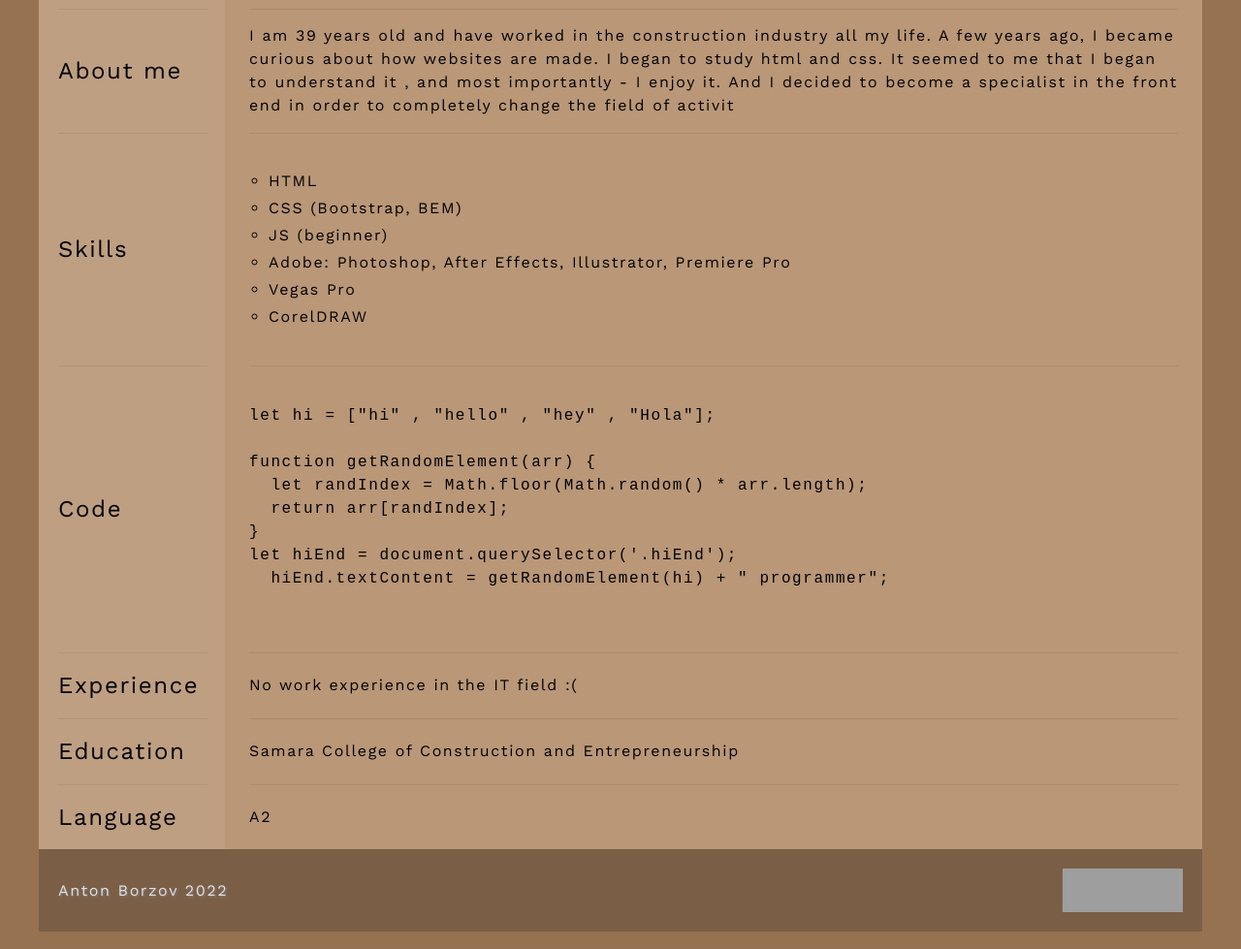
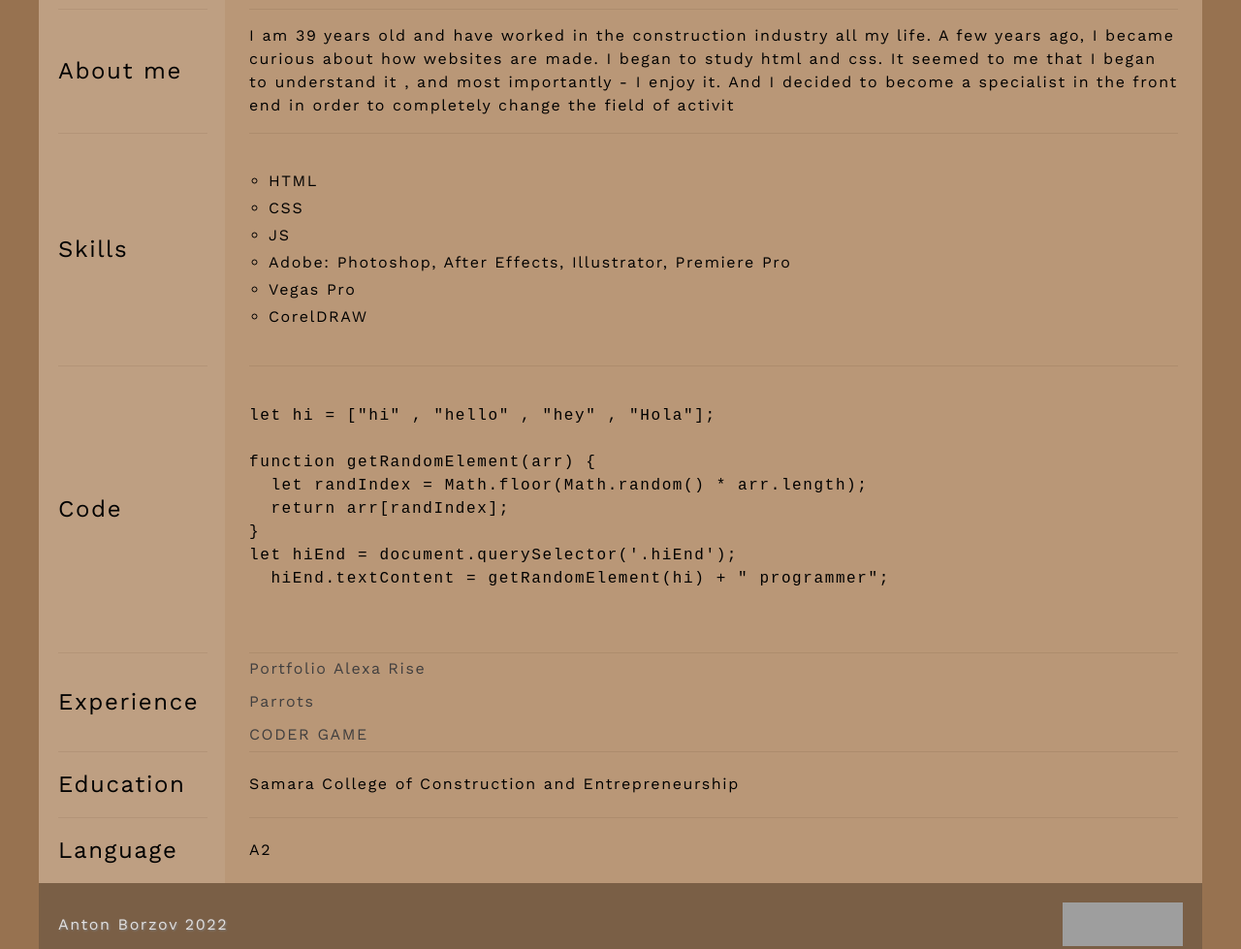
Before and after one commit to NE-hi-bye/rsschool-cv_old, a plain HTML site: page index.html in a window 1280 px wide. Shown: the part 460-1439 px from the top of the page at 97% size. Drawn offline with nearby package versions, Linux system fonts and the light colour scheme; grey boxes are pictures that could not be loaded.

Commit message:
refactor: add experience

```diff
--- a/index.html
+++ b/index.html
@@ -95,8 +95,8 @@
 					<div class="box-content">
 						<ul class="section_content-list">
 							<li class="section_content-item">HTML</li>
-							<li class="section_content-item">CSS (Bootstrap, BEM)</li>
-							<li class="section_content-item">JS (beginner)</li>
+							<li class="section_content-item">CSS</li>
+							<li class="section_content-item">JS</li>
 							<li class="section_content-item">Adobe: Photoshop, After Effects, Illustrator, Premiere Pro
 							</li>
 							<li class="section_content-item">Vegas Pro</li>
@@ -136,7 +136,11 @@ let hiEnd = document.querySelector('.hiEnd');
 				</div>
 				<div class="section_content">
 					<div class="box-content">
-						<p>No work experience in the IT field :(</p>
+						<a href="https://rolling-scopes-school.github.io/ne-hi-bye-JSFEPRESCHOOL/portfolio/" target="_blank" class="box-content-link">Portfolio Alexa Rise</a>
+
+						<a href="https://rolling-scopes-school.github.io/ne-hi-bye-JSFEPRESCHOOL/js30v1" target="_blank" class="box-content-link">Parrots</a>
+
+						<a href="https://rolling-scopes-school.github.io/ne-hi-bye-JSFEPRESCHOOL/js30v3-coder" target="_blank" class="box-content-link">CODER GAME</a>
 					</div>
 				</div>
 			</section>
@@ -169,7 +173,7 @@ let hiEnd = document.querySelector('.hiEnd');
 
 	<footer class="footer">
 		<div class="container footer_container">
-			<div class="author"><a href="https://github.com/NE-hi-bye">Anton Borzov 2022</a></div>
+			<div><a href="https://github.com/NE-hi-bye" class="author">Anton Borzov 2022</a></div>
 			<a class="rss" href="https://rs.school/js/"></a>
 		</div>
 	</footer>
--- a/style.css
+++ b/style.css
@@ -5,7 +5,10 @@
 html {
 	scroll-behavior: smooth;
   }
-
+a {
+	text-decoration: none;
+	transition: color 0.5s;
+}
 ul {
 	  padding: 20px;
   }
@@ -51,7 +54,7 @@ body {
 
 }
 
-.nav_link:focus {
+.nav_link:hover {
 	text-decoration: none;
 	color: rgb(245, 75, 75);
 }
@@ -107,7 +110,17 @@ body {
 }
 
 .box-content {
-	align-self:center;
+	display: flex;
+	flex-direction: column;
+	justify-content: space-around;
+	/* margin: 20px 0; */
+}
+.box-content-link {
+	color: rgb(65, 63, 63);
+	padding: 5px 0;
+}
+.box-content-link:hover {
+	color: rgb(226, 224, 224);
 }
 
 .section_title-avatar {
@@ -166,11 +179,12 @@ body {
 	align-items: center;
 }
 
-.author a{
+.author {
 	color: rgb(226, 224, 224);
 	text-shadow: 1px 1px 2px rgb(131, 131, 131);
-	text-decoration: none;
-	transition: color 0.5s;
+}
+.author:hover {
+	color: rgb(196, 181, 181);
 }
 
 .rss {
```
